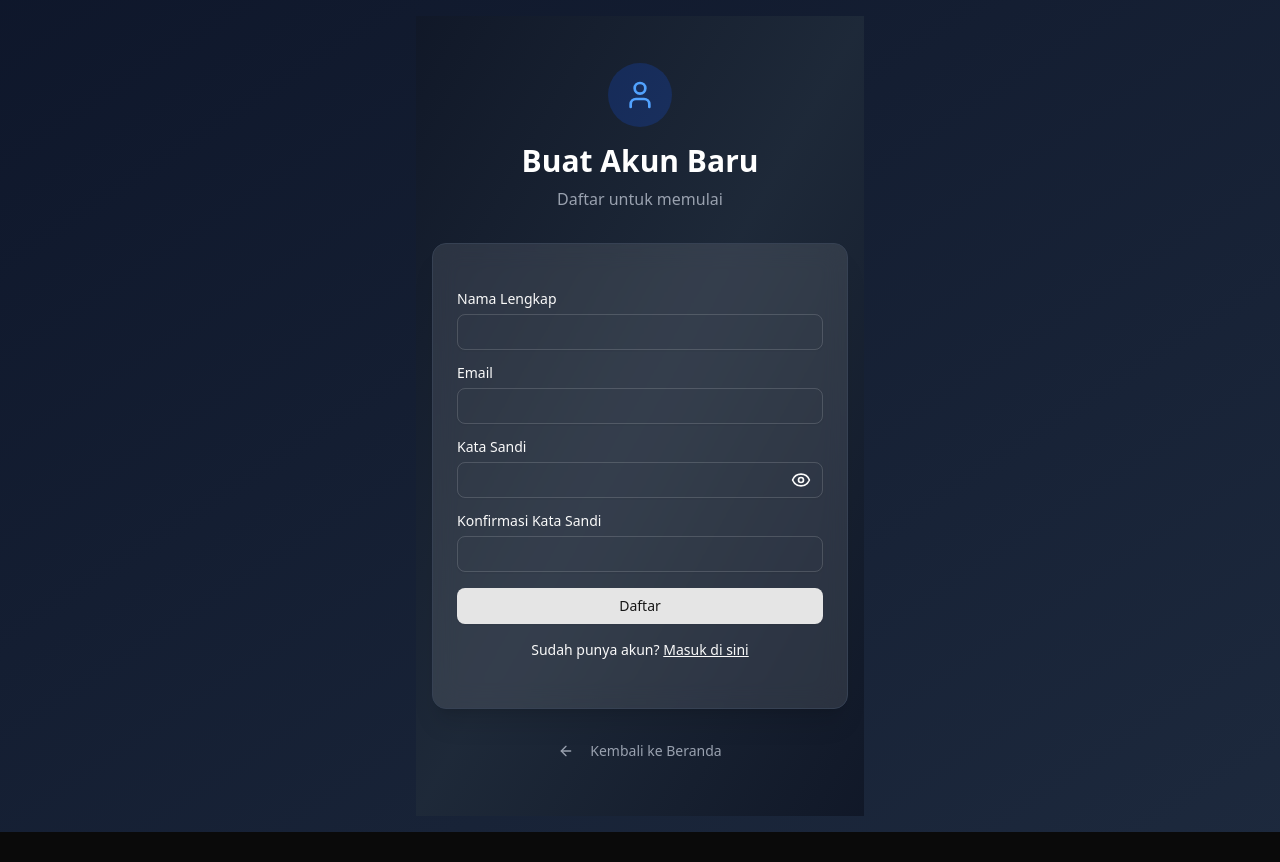
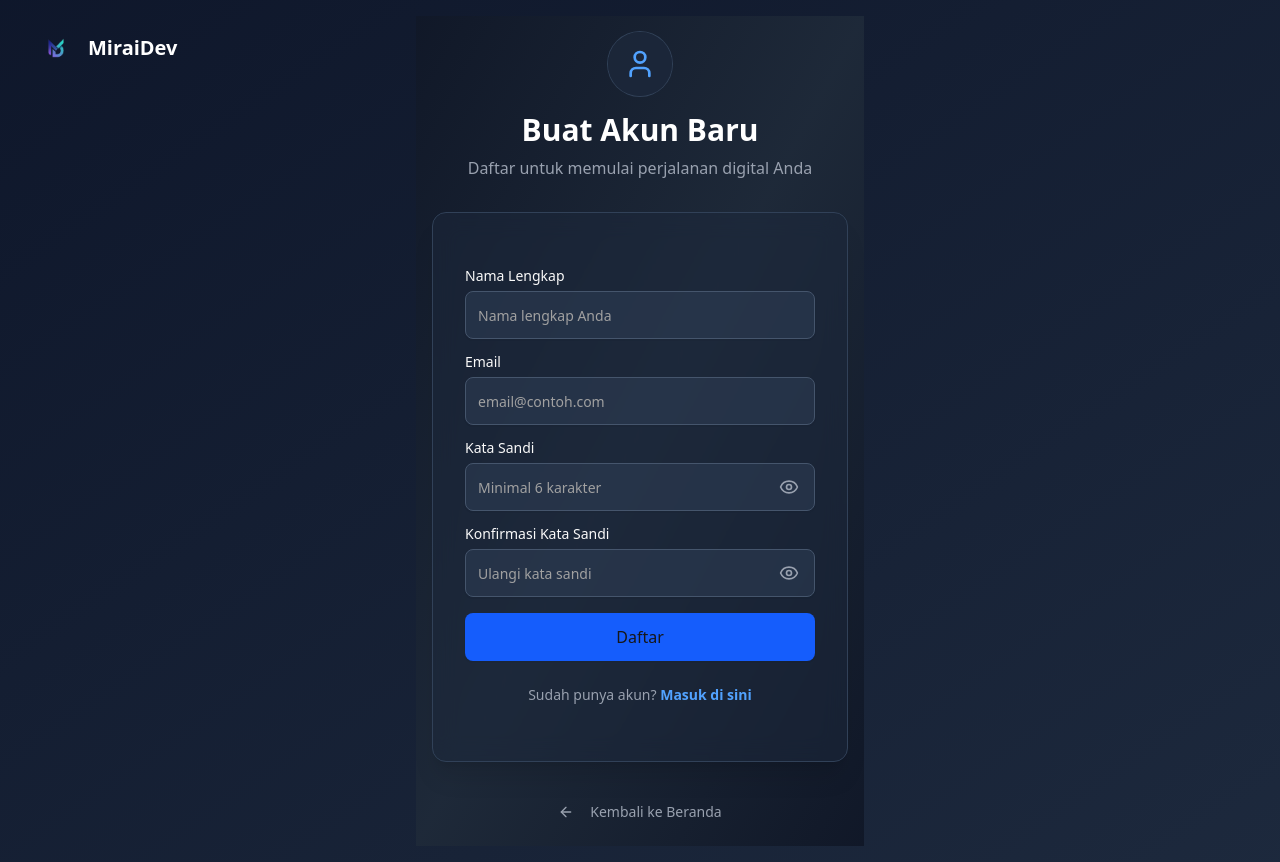
Before and after one commit to indra220/miraidev, a Next.js app: page /auth/register in a window 1280 px wide. Before the commit the page ends 832 px from the top, so only its background shows below. Built offline with nearby package versions, Linux system fonts and the light colour scheme; no server answers.

Commit message:
Reapply "Perbarui UI autentikasi untuk desain modern dan konsisten"
This reverts commit b75c3a6836bfd340cbfdd77ff90669a852775aca.

```diff
--- a/package.json
+++ b/package.json
@@ -1,6 +1,6 @@
 {
   "name": "mirai-dev-website",
-  "version": "0.5.44",
+  "version": "0.5.45",
   "private": true,
   "scripts": {
     "dev": "next dev --turbopack",
--- a/src/app/admin/login/layout.tsx
+++ b/src/app/admin/login/layout.tsx
@@ -1,4 +1,7 @@
+// src/app/admin/login/layout.tsx
 import { ReactNode } from 'react';
+import Image from 'next/image';
+import Link from 'next/link';
 
 export default function LoginLayout({
   children
@@ -6,8 +9,22 @@ export default function LoginLayout({
   children: ReactNode
 }) {
   return (
-    <div className="min-h-screen flex items-center justify-center bg-gradient-to-br from-gray-900 via-gray-800 to-gray-900 p-4">
-      {children}
+    <div className="relative min-h-screen flex items-center justify-center bg-gradient-to-br from-gray-900 via-gray-800 to-gray-900 p-4">
+       <header className="absolute top-0 left-0 p-6 lg:px-8">
+        <Link href="/" className="flex items-center gap-2 focus:outline-none focus:ring-2 focus:ring-blue-500 rounded-md">
+          <Image
+            src="/images/logo-rebg.png"
+            alt="MiraiDev Logo"
+            width={48}
+            height={48}
+            priority
+          />
+          <span className="text-xl font-bold text-white">MiraiDev</span>
+        </Link>
+      </header>
+      <main className="w-full max-w-md">
+        {children}
+      </main>
     </div>
   );
 }
--- a/src/app/admin/login/page.tsx
+++ b/src/app/admin/login/page.tsx
@@ -41,7 +41,6 @@ export default function AdminLoginPage() {
       return;
     }
 
-    // Simpan role ke sessionStorage setelah login berhasil
     if (data.user) {
       setAuthInfoToStorage('admin', data.user.id);
     }
@@ -51,21 +50,17 @@ export default function AdminLoginPage() {
   };
 
   return (
-    <>
-
     <div className="w-full max-w-md">
        <div className="text-center mb-8">
-          <div className="mx-auto w-16 h-16 rounded-full bg-blue-600/20 flex items-center justify-center mb-4">
-            <div className="w-10 h-10 rounded-full bg-blue-600/30 flex items-center justify-center">
-              <Lock className="w-6 h-6 text-blue-400" />
-            </div>
+        <div className="mx-auto w-16 h-16 rounded-full bg-slate-800/70 flex items-center justify-center mb-4 ring-1 ring-slate-700">
+          <Lock className="w-7 h-7 text-blue-400" />
         </div>
         <h1 className="text-3xl font-bold text-white">Admin Portal</h1>
         <p className="text-gray-400 mt-2">Masuk untuk mengelola situs</p>
       </div>
 
-      <Card className="bg-white/10 backdrop-blur-md border border-gray-700 shadow-xl rounded-xl overflow-hidden">
-        <CardContent className="p-6">
+      <Card className="bg-slate-800/50 backdrop-blur-md border border-slate-700 shadow-xl rounded-xl overflow-hidden">
+        <CardContent className="p-8">
           <form onSubmit={handleSubmit} className="space-y-6">
             {error && (
               <div className="bg-red-500/20 border border-red-500/50 rounded-lg p-3 text-sm text-red-200">
@@ -74,29 +69,46 @@ export default function AdminLoginPage() {
             )}
             <div className="space-y-2">
               <Label htmlFor="email">Email Admin</Label>
-              <Input id="email" type="email" value={email} onChange={(e) => setEmail(e.target.value)} required />
+              <Input
+                id="email"
+                type="email"
+                value={email}
+                onChange={(e) => setEmail(e.target.value)}
+                required
+                placeholder="admin@contoh.com"
+                className="bg-slate-700/50 border-slate-600 focus:border-blue-500 h-12 text-base"
+              />
             </div>
             <div className="space-y-2">
               <Label htmlFor="password">Kata Sandi</Label>
                <div className="relative">
-                <Input id="password" type={showPassword ? "text" : "password"} value={password} onChange={(e) => setPassword(e.target.value)} required />
-                <button type="button" onClick={() => setShowPassword(!showPassword)} className="absolute inset-y-0 right-0 pr-3 flex items-center">
+                <Input
+                  id="password"
+                  type={showPassword ? "text" : "password"}
+                  value={password}
+                  onChange={(e) => setPassword(e.target.value)}
+                  required
+                  placeholder="••••••••"
+                  className="bg-slate-700/50 border-slate-600 focus:border-blue-500 h-12 text-base"
+                />
+                <button type="button" onClick={() => setShowPassword(!showPassword)} className="absolute inset-y-0 right-0 pr-4 flex items-center text-gray-400 hover:text-white">
                   {showPassword ? <EyeOff className="h-5 w-5"/> : <Eye className="h-5 w-5" />}
                 </button>
               </div>
             </div>
-            <Button type="submit" disabled={isLoading} className="w-full">
+            <Button type="submit" disabled={isLoading} className="w-full bg-blue-600 hover:bg-blue-700 py-6 text-base">
               {isLoading ? <LoadingSpinner /> : "Masuk sebagai Admin"}
             </Button>
           </form>
            <div className="mt-6 text-center text-sm">
-             <p>Bukan admin? <a href="/auth/login" className="underline">Login sebagai klien</a></p>
+             <p className="text-gray-400">
+               Bukan admin? <Link href="/auth/login" className="font-semibold text-blue-400 hover:underline">Login sebagai klien</Link>
+             </p>
           </div>
         </CardContent>
       </Card>
 
-      {/* Tombol Kembali ke Beranda */}
-      <div className="mt-6 text-center">
+      <div className="mt-8 text-center">
         <Button variant="ghost" asChild>
           <Link href="/beranda" className="text-sm text-gray-400 hover:text-white transition-colors">
             <ArrowLeft className="mr-2 h-4 w-4" />
@@ -105,6 +117,5 @@ export default function AdminLoginPage() {
         </Button>
       </div>
     </div>
-  </>
   );
 }
--- a/src/app/auth/layout.tsx
+++ b/src/app/auth/layout.tsx
@@ -1,4 +1,7 @@
+// src/app/auth/layout.tsx
 import { ReactNode } from 'react';
+import Image from 'next/image';
+import Link from 'next/link';
 
 export default function AuthLayout({
   children
@@ -6,10 +9,22 @@ export default function AuthLayout({
   children: ReactNode
 }) {
   return (
-    <div className="min-h-screen flex items-center justify-center bg-gradient-to-br from-slate-900 to-slate-800 p-4">
-      <div className="w-full max-w-md">
+    <div className="relative min-h-screen flex items-center justify-center bg-gradient-to-br from-slate-900 to-slate-800 p-4">
+      <header className="absolute top-0 left-0 p-6 lg:px-8">
+        <Link href="/" className="flex items-center gap-2 focus:outline-none focus:ring-2 focus:ring-blue-500 rounded-md">
+          <Image
+            src="/images/logo-rebg.png"
+            alt="MiraiDev Logo"
+            width={48}
+            height={48}
+            priority
+          />
+          <span className="text-xl font-bold text-white">MiraiDev</span>
+        </Link>
+      </header>
+      <main className="w-full max-w-md">
         {children}
-      </div>
+      </main>
     </div>
   );
 }
--- a/src/app/auth/login/page.tsx
+++ b/src/app/auth/login/page.tsx
@@ -19,7 +19,7 @@ const initialState: { error: string | null } = {
 function SubmitButton() {
     const { pending } = useFormStatus();
     return (
-        <Button type="submit" disabled={pending} className="w-full">
+        <Button type="submit" disabled={pending} className="w-full bg-blue-600 hover:bg-blue-700 py-6 text-base">
             {pending ? <LoadingSpinner /> : "Masuk"}
         </Button>
     );
@@ -34,18 +34,16 @@ export default function LoginPage() {
   const [showPassword, setShowPassword] = useState(false);
 
   return (
-    <div className="w-full max-w-md">
+    <div className="w-full">
       <div className="text-center mb-8">
-        <div className="mx-auto w-16 h-16 rounded-full bg-blue-600/20 flex items-center justify-center mb-4">
-          <div className="w-10 h-10 rounded-full bg-blue-600/30 flex items-center justify-center">
-            <Lock className="w-6 h-6 text-blue-400" />
-          </div>
+        <div className="mx-auto w-16 h-16 rounded-full bg-slate-800/70 flex items-center justify-center mb-4 ring-1 ring-slate-700">
+          <Lock className="w-7 h-7 text-blue-400" />
         </div>
         <h1 className="text-3xl font-bold text-white">Masuk ke Akun Anda</h1>
         <p className="text-gray-400 mt-2">Gunakan akun yang telah terdaftar untuk masuk</p>
       </div>
-      <Card className="bg-white/10 backdrop-blur-md border border-gray-700 shadow-xl rounded-xl overflow-hidden">
-        <CardContent className="p-6">
+      <Card className="bg-slate-800/50 backdrop-blur-md border border-slate-700 shadow-xl rounded-xl overflow-hidden">
+        <CardContent className="p-8">
           <form action={formAction} className="space-y-6">
             {state?.error && (
               <div className="bg-red-500/20 border border-red-500/50 rounded-lg p-3 text-sm text-red-200">
@@ -54,13 +52,31 @@ export default function LoginPage() {
             )}
             <div className="space-y-2">
               <Label htmlFor="email">Email</Label>
-              <Input id="email" name="email" type="email" required />
+              <Input
+                id="email"
+                name="email"
+                type="email"
+                required
+                placeholder="email@contoh.com"
+                className="bg-slate-700/50 border-slate-600 focus:border-blue-500 h-12 text-base"
+              />
             </div>
             <div className="space-y-2">
               <Label htmlFor="password">Kata Sandi</Label>
               <div className="relative">
-                <Input id="password" name="password" type={showPassword ? "text" : "password"} required />
-                <button type="button" onClick={() => setShowPassword(!showPassword)} className="absolute inset-y-0 right-0 pr-3 flex items-center">
+                <Input
+                  id="password"
+                  name="password"
+                  type={showPassword ? "text" : "password"}
+                  required
+                  placeholder="••••••••"
+                  className="bg-slate-700/50 border-slate-600 focus:border-blue-500 h-12 text-base"
+                />
+                <button
+                  type="button"
+                  onClick={() => setShowPassword(!showPassword)}
+                  className="absolute inset-y-0 right-0 pr-4 flex items-center text-gray-400 hover:text-white"
+                >
                   {showPassword ? <EyeOff className="h-5 w-5"/> : <Eye className="h-5 w-5" />}
                 </button>
               </div>
@@ -68,14 +84,17 @@ export default function LoginPage() {
             <SubmitButton />
           </form>
           <div className="mt-6 text-center text-sm">
-            <p>Belum punya akun? <a href="/auth/register" className="underline">Daftar</a></p>
-            <p>Admin? <a href="/admin/login" className="underline">Login di sini</a></p>
+            <p className="text-gray-400">
+              Belum punya akun? <Link href="/auth/register" className="font-semibold text-blue-400 hover:underline">Daftar di sini</Link>
+            </p>
+            <p className="text-gray-400 mt-2">
+              Admin? <Link href="/admin/login" className="font-semibold text-blue-400 hover:underline">Login di sini</Link>
+            </p>
           </div>
         </CardContent>
       </Card>
 
-      {/* Tombol Kembali ke Beranda */}
-      <div className="mt-6 text-center">
+      <div className="mt-8 text-center">
         <Button variant="ghost" asChild>
           <Link href="/beranda" className="text-sm text-gray-400 hover:text-white transition-colors">
             <ArrowLeft className="mr-2 h-4 w-4" />
--- a/src/app/auth/register/page.tsx
+++ b/src/app/auth/register/page.tsx
@@ -1,8 +1,8 @@
 // src/app/auth/register/page.tsx
 "use client";
 
-import { useState } from "react";
-import { useRouter } from "next/navigation"; // Pastikan useRouter diimpor
+import { useState, useEffect } from "react";
+import { useRouter } from "next/navigation";
 import Link from 'next/link';
 import { Button } from "@/components/ui/button";
 import { Input } from "@/components/ui/input";
@@ -14,15 +14,20 @@ import { createClient } from "@/lib/supabase/client";
 import { Eye, EyeOff, User, ArrowLeft } from "lucide-react";
 
 export default function RegisterPage() {
-  const router = useRouter(); // Inisialisasi router
+  const router = useRouter();
   const [name, setName] = useState("");
   const [email, setEmail] = useState("");
   const [password, setPassword] = useState("");
   const [confirmPassword, setConfirmPassword] = useState("");
   const [showPassword, setShowPassword] = useState(false);
+  const [showConfirmPassword, setShowConfirmPassword] = useState(false);
   const [isLoading, setIsLoading] = useState(false);
   const [errors, setErrors] = useState<{ name?: string; email?: string; password?: string; confirmPassword?: string; general?: string }>({});
   const [success, setSuccess] = useState<string | null>(null);
+
+  useEffect(() => {
+    document.title = "Register | MiraiDev";
+  }, []);
 
   const validateForm = () => {
     const newErrors: { name?: string; email?: string; password?: string; confirmPassword?: string } = {};
@@ -30,24 +35,21 @@ export default function RegisterPage() {
     if (!email) newErrors.email = "Email harus diisi";
     if (!password) newErrors.password = "Kata sandi harus diisi";
     else if (password.length < 6) newErrors.password = "Kata sandi minimal 6 karakter";
-    if (password !== confirmPassword) newErrors.confirmPassword = "Kata sandi tidak cocok";
+    if (password !== confirmPassword) newErrors.confirmPassword = "Konfirmasi kata sandi tidak cocok";
     setErrors(newErrors);
     return Object.keys(newErrors).length === 0;
   };
 
   const handleSubmit = async (e: React.FormEvent) => {
     e.preventDefault();
-
     setErrors({});
     setSuccess(null);
-
     if (!validateForm()) return;
 
     setIsLoading(true);
 
     try {
       const supabase = createClient();
-
       const { data, error: signUpError } = await supabase.auth.signUp({
         email,
         password,
@@ -60,25 +62,18 @@ export default function RegisterPage() {
         }
       });
 
-      if (signUpError) {
-        throw new Error(signUpError.message);
-      }
+      if (signUpError) throw new Error(signUpError.message);
 
       if (data.user) {
-        // PERBAIKAN: Set pesan sukses dan siapkan redirect
-        setSuccess("Registrasi berhasil! Anda akan dialihkan ke halaman login...");
-
+        setSuccess("Registrasi berhasil! Silakan periksa email Anda untuk verifikasi. Anda akan dialihkan ke halaman login...");
         setName("");
         setEmail("");
         setPassword("");
         setConfirmPassword("");
-
-        // PERBAIKAN: Alihkan ke halaman login setelah 3 detik
         setTimeout(() => {
           router.push("/auth/login");
-        }, 3000); // 3000 milidetik = 3 detik
+        }, 3000);
       }
-
     } catch (error: unknown) {
       if (error instanceof Error) {
         if (error.message.includes("User already registered")) {
@@ -95,17 +90,17 @@ export default function RegisterPage() {
   };
 
   return (
-    <div className="w-full max-w-md">
+    <div className="w-full">
       <div className="text-center mb-8">
-        <div className="mx-auto w-16 h-16 rounded-full bg-blue-600/20 flex items-center justify-center mb-4">
+        <div className="mx-auto w-16 h-16 rounded-full bg-slate-800/70 flex items-center justify-center mb-4 ring-1 ring-slate-700">
           <User className="w-8 h-8 text-blue-400" />
         </div>
         <h1 className="text-3xl font-bold text-white">Buat Akun Baru</h1>
-        <p className="text-gray-400 mt-2">Daftar untuk memulai</p>
+        <p className="text-gray-400 mt-2">Daftar untuk memulai perjalanan digital Anda</p>
       </div>
 
-      <Card className="bg-white/10 backdrop-blur-md border border-gray-700 shadow-xl rounded-xl overflow-hidden">
-        <CardContent className="p-6">
+      <Card className="bg-slate-800/50 backdrop-blur-md border border-slate-700 shadow-xl rounded-xl overflow-hidden">
+        <CardContent className="p-8">
           <form onSubmit={handleSubmit} className="space-y-4">
             {success && (
               <div className="bg-green-500/20 border border-green-500/50 rounded-lg p-3 text-sm text-green-200">
@@ -113,26 +108,43 @@ export default function RegisterPage() {
               </div>
             )}
 
-            {errors.general && (
-              <div className="bg-red-500/20 border border-red-500/50 rounded-lg p-3 text-sm text-red-200">
-                {errors.general}
-              </div>
-            )}
+            {errors.general && <FormError error={errors.general} />}
+
             <div className="space-y-2">
               <Label htmlFor="name">Nama Lengkap</Label>
-              <Input id="name" value={name} onChange={(e) => setName(e.target.value)} />
+              <Input
+                id="name"
+                value={name}
+                onChange={(e) => setName(e.target.value)}
+                className="bg-slate-700/50 border-slate-600 focus:border-blue-500 h-12 text-base"
+                placeholder="Nama lengkap Anda"
+              />
               <FormError error={errors.name} />
             </div>
             <div className="space-y-2">
               <Label htmlFor="email">Email</Label>
-              <Input id="email" type="email" value={email} onChange={(e) => setEmail(e.target.value)} />
+              <Input
+                id="email"
+                type="email"
+                value={email}
+                onChange={(e) => setEmail(e.target.value)}
+                className="bg-slate-700/50 border-slate-600 focus:border-blue-500 h-12 text-base"
+                placeholder="email@contoh.com"
+              />
               <FormError error={errors.email} />
             </div>
             <div className="space-y-2">
               <Label htmlFor="password">Kata Sandi</Label>
               <div className="relative">
-                <Input id="password" type={showPassword ? "text" : "password"} value={password} onChange={(e) => setPassword(e.target.value)} />
-                 <button type="button" onClick={() => setShowPassword(!showPassword)} className="absolute inset-y-0 right-0 pr-3 flex items-center">
+                <Input
+                  id="password"
+                  type={showPassword ? "text" : "password"}
+                  value={password}
+                  onChange={(e) => setPassword(e.target.value)}
+                  className="bg-slate-700/50 border-slate-600 focus:border-blue-500 h-12 text-base"
+                  placeholder="Minimal 6 karakter"
+                />
+                <button type="button" onClick={() => setShowPassword(!showPassword)} className="absolute inset-y-0 right-0 pr-4 flex items-center text-gray-400 hover:text-white">
                   {showPassword ? <EyeOff className="h-5 w-5"/> : <Eye className="h-5 w-5" />}
                 </button>
               </div>
@@ -140,20 +152,34 @@ export default function RegisterPage() {
             </div>
             <div className="space-y-2">
               <Label htmlFor="confirmPassword">Konfirmasi Kata Sandi</Label>
-              <Input id="confirmPassword" type="password" value={confirmPassword} onChange={(e) => setConfirmPassword(e.target.value)} />
+              <div className="relative">
+                <Input
+                  id="confirmPassword"
+                  type={showConfirmPassword ? "text" : "password"}
+                  value={confirmPassword}
+                  onChange={(e) => setConfirmPassword(e.target.value)}
+                  className="bg-slate-700/50 border-slate-600 focus:border-blue-500 h-12 text-base"
+                  placeholder="Ulangi kata sandi"
+                />
+                <button type="button" onClick={() => setShowConfirmPassword(!showConfirmPassword)} className="absolute inset-y-0 right-0 pr-4 flex items-center text-gray-400 hover:text-white">
+                  {showConfirmPassword ? <EyeOff className="h-5 w-5"/> : <Eye className="h-5 w-5" />}
+                </button>
+              </div>
               <FormError error={errors.confirmPassword} />
             </div>
-            <Button type="submit" disabled={isLoading} className="w-full">
+            <Button type="submit" disabled={isLoading} className="w-full bg-blue-600 hover:bg-blue-700 py-6 text-base">
               {isLoading ? <LoadingSpinner /> : "Daftar"}
             </Button>
           </form>
-           <div className="mt-4 text-center text-sm">
-             <p>Sudah punya akun? <Link href="/auth/login" className="underline">Masuk di sini</Link></p>
+          <div className="mt-6 text-center text-sm">
+            <p className="text-gray-400">
+              Sudah punya akun? <Link href="/auth/login" className="font-semibold text-blue-400 hover:underline">Masuk di sini</Link>
+            </p>
           </div>
         </CardContent>
       </Card>
 
-      <div className="mt-6 text-center">
+      <div className="mt-8 text-center">
         <Button variant="ghost" asChild>
           <Link href="/beranda" className="text-sm text-gray-400 hover:text-white transition-colors">
             <ArrowLeft className="mr-2 h-4 w-4" />
```
Also changed, not shown: 2 other files (tests, documents, lock files or other folders). Lines whose indentation alone changed are shown as unchanged.
